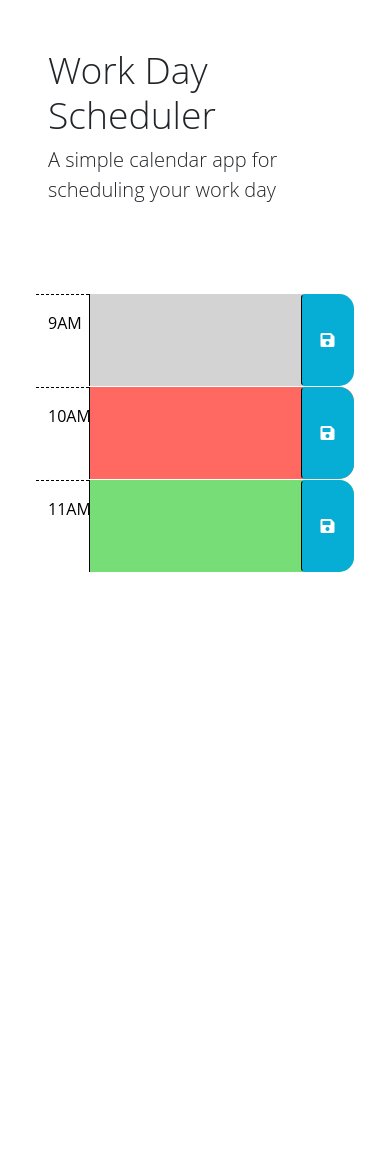
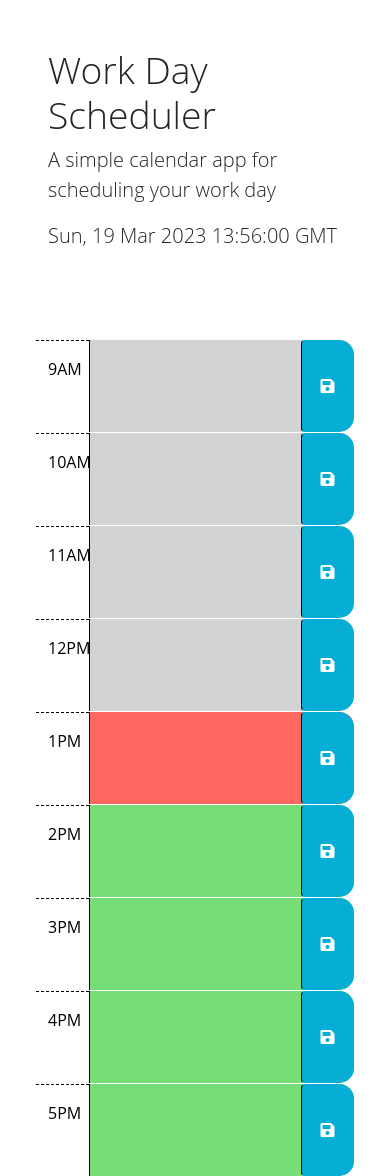
Before and after one commit to amykateoc/challenge-5, a plain HTML site: page index.html in a window 390 px wide. Before the commit the page ends 844 px from the top, so only its background shows below. Drawn offline with nearby package versions, Linux system fonts and the light colour scheme; files that its build step writes are made by us from their sources.

Commit message:
tutoring session changes

```diff
--- a/Assets/script.js
+++ b/Assets/script.js
@@ -1,23 +1,69 @@
-// Wrap all code that interacts with the DOM in a call to jQuery to ensure that
-// the code isn't run until the browser has finished rendering all the elements
-// in the html.
-$(function () {
-  // TODO: Add a listener for click events on the save button. This code should
-  // use the id in the containing time-block as a key to save the user input in
-  // local storage. HINT: What does `this` reference in the click listener
-  // function? How can DOM traversal be used to get the "hour-x" id of the
-  // time-block containing the button that was clicked? How might the id be
-  // useful when saving the description in local storage?
-  //
-  // TODO: Add code to apply the past, present, or future class to each time
-  // block by comparing the id to the current hour. HINTS: How can the id
-  // attribute of each time-block be used to conditionally add or remove the
-  // past, present, and future classes? How can Day.js be used to get the
-  // current hour in 24-hour time?
-  //
-  // TODO: Add code to get any user input that was saved in localStorage and set
-  // the values of the corresponding textarea elements. HINT: How can the id
-  // attribute of each time-block be used to do this?
-  //
-  // TODO: Add code to display the current date in the header of the page.
+// Wrap all code that interacts with the DOM in a call to jQuery to ensure that the code isn't run until the browser has finished rendering all the elements in the html.✅
+$(document).ready (function() {
+var today = dayjs()
+var showToday = document.getElementById("currentDay");
+
+
+showToday.textContent = today;
+
+function colors() {
+  var now = dayjs().hour();
+  $(".time-block").each(function() {
+    var calendarHour = parseInt($(this).attr("id"));
+    if (calendarHour < now) {
+      $(this).addClass("past");
+    }
+    else if (calendarHour === now) {
+      $(this).addClass("present");
+    }
+    else {
+      $(this).addClass("future");
+    }
+  })
+};
+
+colors();
+
+  $(".saveBtn").on("click", function() {
+    var textvalue = $(this).siblings(".description").val();
+    var timekey = $(this).parent().attr("id");
+    localStorage.setItem(timekey, textvalue);
+  });
+
+  $("#9 .description").val(
+    localStorage.getItem("9")
+  );
+
+  $("#10 .description").val(
+    localStorage.getItem("10")
+  );
+
+  $("#11 .description").val(
+    localStorage.getItem("11")
+  );
+
+  $("#12 .description").val(
+    localStorage.getItem("12")
+  );
+
+  $("#13 .description").val(
+    localStorage.getItem("13")
+  );
+
+  $("#14 .description").val(
+    localStorage.getItem("14")
+  );
+
+  $("#15 .description").val(
+    localStorage.getItem("15")
+  );
+
+  $("#16 .description").val(
+    localStorage.getItem("16")
+  );
+
+  $("#17 .description").val(
+    localStorage.getItem("17")
+  );
+
 });
--- a/index.html
+++ b/index.html
@@ -20,7 +20,7 @@
       href="https://fonts.googleapis.com/css2?family=Fira+Sans:wght@400;700&display=swap"
       rel="stylesheet"
     />
-    <link rel="stylesheet" href="style.css" />
+    <link rel="stylesheet" href="./Assets/style.css" />
     <title>Work Day Scheduler</title>
   </head>
 
@@ -42,7 +42,7 @@
         -->
 
       <!-- Example of a past time block. The "past" class adds a gray background color. -->
-      <div id="hour-9" class="row time-block past">
+      <div id="9" class="row time-block times">
         <div class="col-2 col-md-1 hour text-center py-3">9AM</div>
         <textarea class="col-8 col-md-10 description" rows="3"> </textarea>
         <button class="btn saveBtn col-2 col-md-1" aria-label="save">
@@ -51,7 +51,7 @@
       </div>
 
       <!-- Example of a present time block. The "present" class adds a red background color. -->
-      <div id="hour-10" class="row time-block present">
+      <div id="10" class="row time-block times">
         <div class="col-2 col-md-1 hour text-center py-3">10AM</div>
         <textarea class="col-8 col-md-10 description" rows="3"> </textarea>
         <button class="btn saveBtn col-2 col-md-1" aria-label="save">
@@ -60,8 +60,56 @@
       </div>
 
       <!-- Example of a future time block. The "future" class adds a green background color. -->
-      <div id="hour-11" class="row time-block future">
+      <div id="11" class="row time-block times">
         <div class="col-2 col-md-1 hour text-center py-3">11AM</div>
+        <textarea class="col-8 col-md-10 description" rows="3"> </textarea>
+        <button class="btn saveBtn col-2 col-md-1" aria-label="save">
+          <i class="fas fa-save" aria-hidden="true"></i>
+        </button>
+      </div>
+
+      <div id="12" class="row time-block times">
+        <div class="col-2 col-md-1 hour text-center py-3">12PM</div>
+        <textarea class="col-8 col-md-10 description" rows="3"> </textarea>
+        <button class="btn saveBtn col-2 col-md-1" aria-label="save">
+          <i class="fas fa-save" aria-hidden="true"></i>
+        </button>
+      </div>
+
+      <div id="13" class="row time-block times">
+        <div class="col-2 col-md-1 hour text-center py-3">1PM</div>
+        <textarea class="col-8 col-md-10 description" rows="3"> </textarea>
+        <button class="btn saveBtn col-2 col-md-1" aria-label="save">
+          <i class="fas fa-save" aria-hidden="true"></i>
+        </button>
+      </div>
+
+      <div id="14" class="row time-block times">
+        <div class="col-2 col-md-1 hour text-center py-3">2PM</div>
+        <textarea class="col-8 col-md-10 description" rows="3"> </textarea>
+        <button class="btn saveBtn col-2 col-md-1" aria-label="save">
+          <i class="fas fa-save" aria-hidden="true"></i>
+        </button>
+      </div>
+
+      <div id="15" class="row time-block times">
+        <div class="col-2 col-md-1 hour text-center py-3">3PM</div>
+        <textarea class="col-8 col-md-10 description" rows="3"> </textarea>
+        <button class="btn saveBtn col-2 col-md-1" aria-label="save">
+          <i class="fas fa-save" aria-hidden="true"></i>
+        </button>
+      </div>
+
+      <div id="16" class="row time-block times">
+        <div class="col-2 col-md-1 hour text-center py-3">4PM</div>
+        <textarea class="col-8 col-md-10 description" rows="3"> </textarea>
+        <button class="btn saveBtn col-2 col-md-1" aria-label="save">
+          <i class="fas fa-save" aria-hidden="true"></i>
+        </button>
+      </div>
+
+      <div id="17" class="row time-block times">
+        <div class="col-2 col-md-1 hour text-center py-3">5PM</div>
         <textarea class="col-8 col-md-10 description" rows="3"> </textarea>
         <button class="btn saveBtn col-2 col-md-1" aria-label="save">
           <i class="fas fa-save" aria-hidden="true"></i>
@@ -74,6 +122,6 @@
     integrity="sha256-iu/zLUB+QgISXBLCW/mcDi/rnf4m4uEDO0wauy76x7U="
     crossorigin="anonymous"></script>
 
-    <script src="script.js"></script>
+    <script src="./Assets/script.js"></script>
   </body>
 </html>
```
